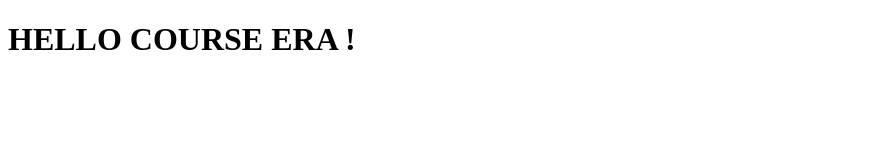
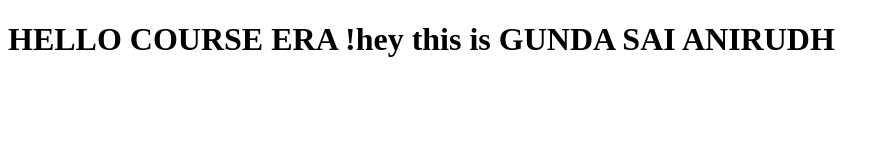
Before and after one commit to GUNDA1997/COURSE-ERA-TEST-1, a plain HTML site: page site/intex.html in a window 1280 px wide. Shown: the whole page, without its empty margins (0-890 px from the left). Drawn offline with Linux system fonts and the light colour scheme.

Commit message:
Update intex.html

```diff
--- a/site/intex.html
+++ b/site/intex.html
@@ -4,7 +4,7 @@
 	<title>HELLO COURSE ERA ! hey this is GUNDA SAI ANIRUDH</title>
 </head>
 <body>
-<h1>HELLO COURSE ERA ! </h1>
+<h1>HELLO COURSE ERA !hey this is GUNDA SAI ANIRUDH </h1>
 
 </body>
 </html>
```
